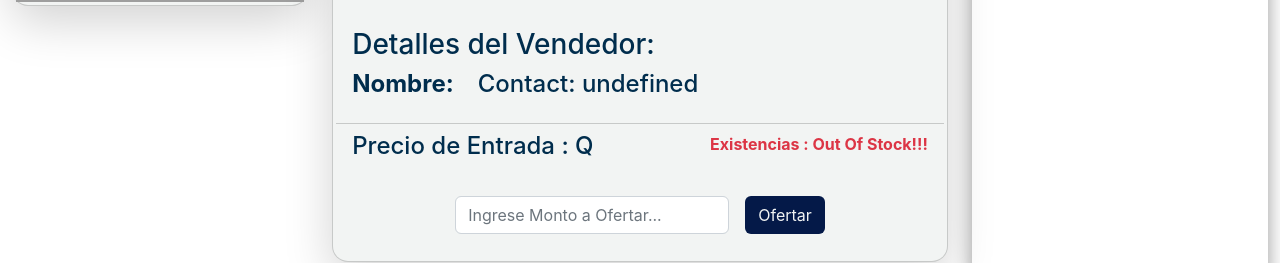
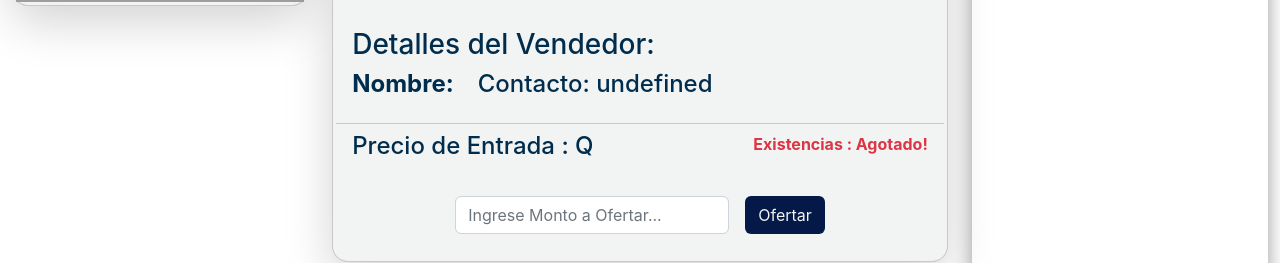
Before and after one commit to asanchez2023/subastasgt, a React (Create React App) app: page /product/1/category/1 in a window 1280 px wide. Shown: the part 342-605 px from the top of the page. Built offline with nearby package versions, Linux system fonts and the light colour scheme; no server answers; grey boxes are pictures that could not be loaded.

Commit message:
actualización página producto

```diff
--- a/src/ProductComponent/Product.jsx
+++ b/src/ProductComponent/Product.jsx
@@ -256,7 +256,7 @@ const Product = () => {
                   </b>
                 </h4>
                 <h4 class="card-text ms-4">
-                  Contact: {product.seller.emailId + " "}
+                  Contacto: {product.seller.emailId + " "}
                 </h4>
               </div>
             </div>
@@ -277,7 +277,7 @@ const Product = () => {
                         return <b>Existencias : {product.quantity}</b>;
                       } else {
                         return (
-                          <b className="text-danger">Existencias : Out Of Stock!!!</b>
+                          <b className="text-danger">Existencias : Agotado!</b>
                         );
                       }
                     })()}
```
